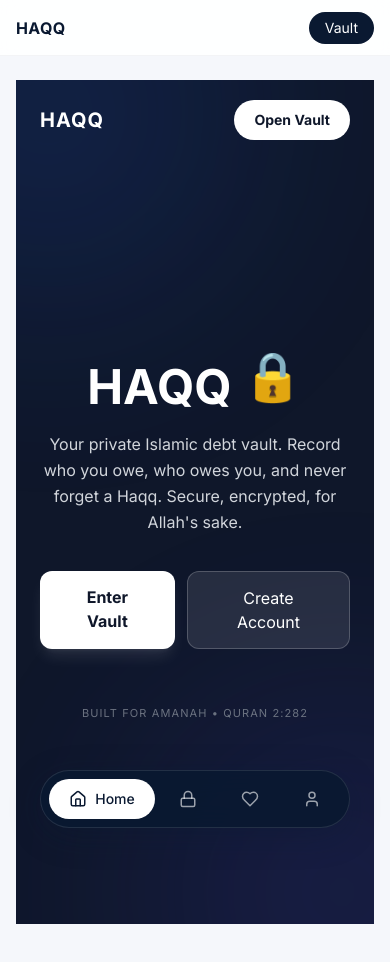
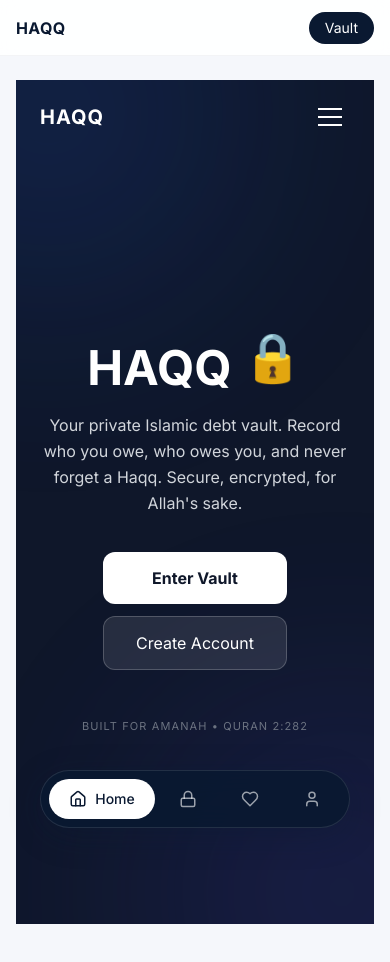
Before and after one commit to Habeebullahi7/Haqq-Vault, a Next.js app: page / in a window 390 px wide. Shown: the top 962 px of the page. Built offline with nearby package versions, Linux system fonts and the light colour scheme.

Commit message:
Refactor WelcomePage layout and mobile menu

```diff
--- a/app/page.tsx
+++ b/app/page.tsx
@@ -1,40 +1,64 @@
+"use client";
+import { useState } from "react";
+
 export default function WelcomePage() {
+  const [menuOpen, setMenuOpen] = useState(false);
+
   return (
     <div className="min-h-screen bg-[#0f172a] flex flex-col overflow-hidden relative">
-      {/* Soft glow background animation */}
-      <div className="absolute inset-0">
+      {/* Glow */}
+      <div className="absolute inset-0 pointer-events-none">
         <div className="absolute -top-40 -left-40 w-96 h-96 bg-blue-600/20 rounded-full blur-[120px] animate-pulse"></div>
-        <div className="absolute -bottom-40 -right-40 w-96 h-96 bg-indigo-600/20 rounded-full blur-[120px] animate-pulse delay-1000"></div>
+        <div className="absolute -bottom-40 -right-40 w-96 h-96 bg-indigo-600/20 rounded-full blur-[120px] animate-pulse"></div>
       </div>
 
-      <nav className="relative z-10 flex justify-between items-center px-6 py-5 text-white animate-[fadeDown_0.6s_ease-out]">
+      {/* NAVBAR - FIXED FOR MOBILE */}
+      <nav className="relative z-20 flex justify-between items-center px-6 py-5 text-white">
         <h2 className="font-bold text-xl tracking-wider">HAQQ</h2>
-        <a href="/vault" className="bg-white text-[#0f172a] px-5 py-2.5 rounded-full text-sm font-bold hover:scale-105 transition-transform">Open Vault</a>
+
+        {/* Desktop menu */}
+        <div className="hidden md:flex gap-6 text-sm text-gray-300">
+          <a href="/" className="hover:text-white">Home</a>
+          <a href="/vault" className="hover:text-white">My Vault</a>
+          <a href="#how" className="hover:text-white">How it Works</a>
+          <a href="#support" className="hover:text-white">Support</a>
+        </div>
+
+        <div className="flex items-center gap-3">
+          <a href="/vault" className="hidden md:block bg-white text-[#0f172a] px-5 py-2.5 rounded-full text-sm font-bold hover:scale-105 transition-transform">Open Vault</a>
+
+          {/* Hamburger button - mobile only */}
+          <button onClick={() => setMenuOpen(!menuOpen)} className="md:hidden p-2">
+            <div className="w-6 h-0.5 bg-white mb-1.5"></div>
+            <div className="w-6 h-0.5 bg-white mb-1.5"></div>
+            <div className="w-6 h-0.5 bg-white"></div>
+          </button>
+        </div>
       </nav>
 
+      {/* Mobile menu dropdown */}
+      {menuOpen && (
+        <div className="relative z-20 md:hidden bg-[#0f172a] border-t border-white/10 px-6 py-4 space-y-4 text-white animate-[fadeDown_0.3s_ease-out]">
+          <a href="/" onClick={()=>setMenuOpen(false)} className="block py-2">Home</a>
+          <a href="/vault" onClick={()=>setMenuOpen(false)} className="block py-2">My Vault</a>
+          <a href="#how" onClick={()=>setMenuOpen(false)} className="block py-2">How it Works</a>
+          <a href="#support" onClick={()=>setMenuOpen(false)} className="block py-2">Support</a>
+          <a href="/vault" className="block mt-4 bg-white text-[#0f172a] text-center py-3 rounded-xl font-bold">Open Vault</a>
+        </div>
+      )}
+
+      {/* Hero */}
       <div className="relative z-10 flex-1 flex flex-col items-center justify-center px-6 text-center">
-        {/* Animated lock */}
-        <h1 className="text-5xl md:text-6xl font-extrabold text-white animate-[fadeUp_0.8s_ease-out]">
-          HAQQ <span className="inline-block animate-[bounce_2s_infinite]">🔒</span>
-        </h1>
-
-        <p className="mt-5 text-gray-300 max-w-md leading-relaxed animate-[fadeUp_0.8s_ease-out_0.2s_both]">
-          Your private Islamic debt vault. Record who you owe, who owes you, and never forget a Haqq. Secure, encrypted, for Allah's sake.
-        </p>
-
-        <div className="mt-9 flex gap-3 animate-[fadeUp_0.8s_ease-out_0.4s_both]">
-          <a href="/vault" className="px-8 py-3.5 bg-white text-[#0f172a] rounded-xl font-bold shadow-lg shadow-white/10 hover:scale-105 hover:shadow-xl transition-all">Enter Vault</a>
-          <a href="/account" className="px-8 py-3.5 bg-white/10 backdrop-blur border border-white/20 text-white rounded-xl hover:bg-white/20 transition-all">Create Account</a>
+        <h1 className="text-5xl md:text-6xl font-extrabold text-white animate-[fadeUp_0.8s_ease-out]">HAQQ <span className="inline-block animate-[bounce_2s_infinite]">🔒</span></h1>
+        <p className="mt-5 text-gray-300 max-w-md leading-relaxed animate-[fadeUp_0.8s_ease-out_0.2s_both]">Your private Islamic debt vault. Record who you owe, who owes you, and never forget a Haqq. Secure, encrypted, for Allah's sake.</p>
+        <div className="mt-9 flex flex-col sm:flex-row gap-3 animate-[fadeUp_0.8s_ease-out_0.4s_both]">
+          <a href="/vault" className="px-8 py-3.5 bg-white text-[#0f172a] rounded-xl font-bold">Enter Vault</a>
+          <a href="/account" className="px-8 py-3.5 bg-white/10 border border-white/20 text-white rounded-xl">Create Account</a>
         </div>
-
-        <p className="mt-14 text-[11px] tracking-widest text-gray-500 uppercase animate-[fadeIn_1s_ease-out_0.8s_both]">Built for Amanah • Quran 2:282</p>
+        <p className="mt-12 text-[11px] tracking-widest text-gray-500 uppercase">Built for Amanah • Quran 2:282</p>
       </div>
 
-      <style>{`
-        @keyframes fadeUp { from{opacity:0; transform:translateY(20px)} to{opacity:1; transform:translateY(0)} }
-        @keyframes fadeDown { from{opacity:0; transform:translateY(-20px)} to{opacity:1; transform:translateY(0)} }
-        @keyframes fadeIn { from{opacity:0} to{opacity:1} }
-      `}</style>
+      <style>{`@keyframes fadeUp{from{opacity:0;transform:translateY(20px)}to{opacity:1;transform:translateY(0)}} @keyframes fadeDown{from{opacity:0;transform:translateY(-20px)}to{opacity:1;transform:translateY(0)}}`}</style>
     </div>
   )
 }
```
